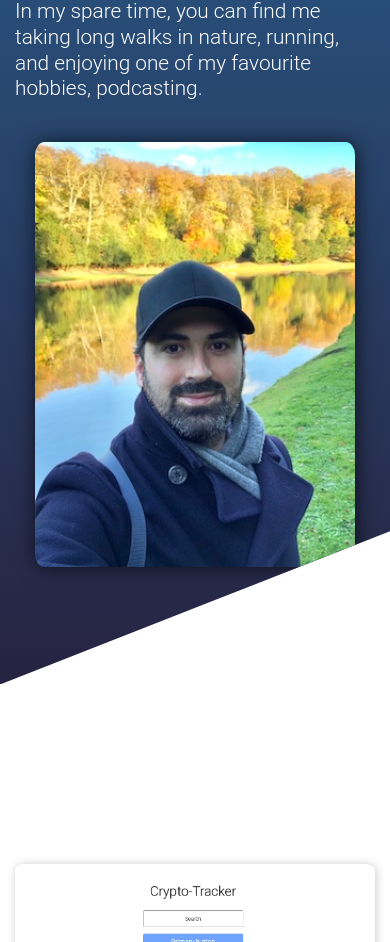
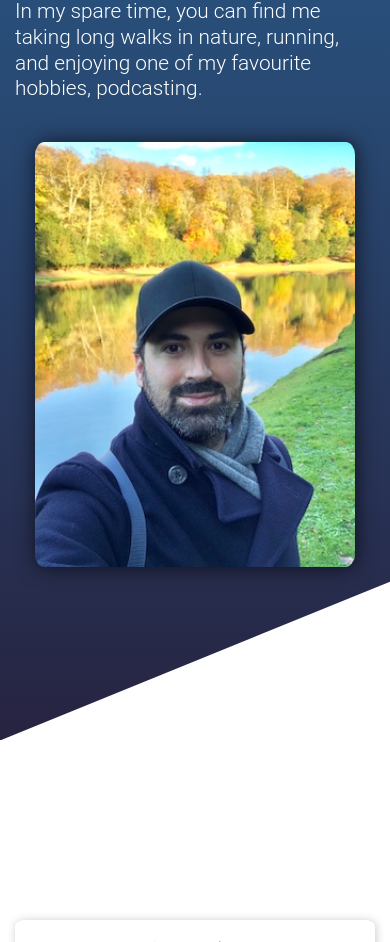
Before and after one commit to francanete/my_portfolio, a React (Create React App) app: page / in a window 390 px wide. Shown: the part 1691-2633 px from the top of the page. Built offline with nearby package versions, Linux system fonts and the light colour scheme.

Commit message:
Adjust about image on mobile

```diff
--- a/src/components/About.js
+++ b/src/components/About.js
@@ -6,7 +6,12 @@ const About = () => {
       </h2>
       <div className="flex-container">
         <section className="card">
-          <img src="images/francanete.jpg" alt="fran canete" id="img-about" />
+          <img
+            className="about-img"
+            src="images/francanete.jpg"
+            alt="fran canete"
+            id="img-about"
+          />
         </section>
 
         <section className="card" id="about-text">
--- a/src/index.css
+++ b/src/index.css
@@ -310,4 +310,8 @@ a.social {
     margin: 0px;
     padding: 20px 15px 0px;
   }
+
+  .about-img {
+    margin-bottom: 3.5rem;
+  }
 }
```
